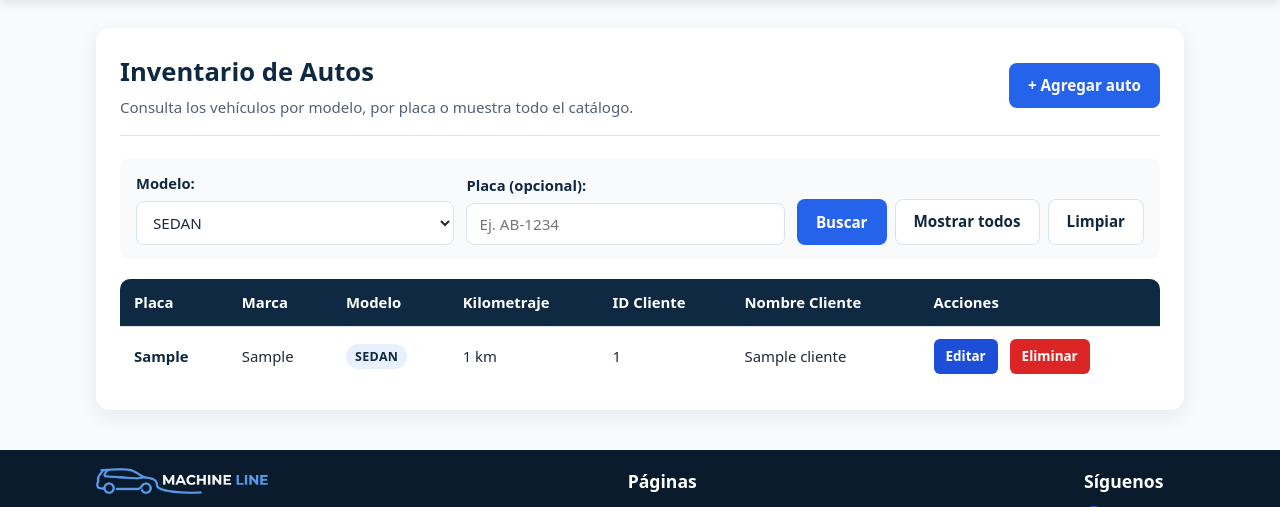
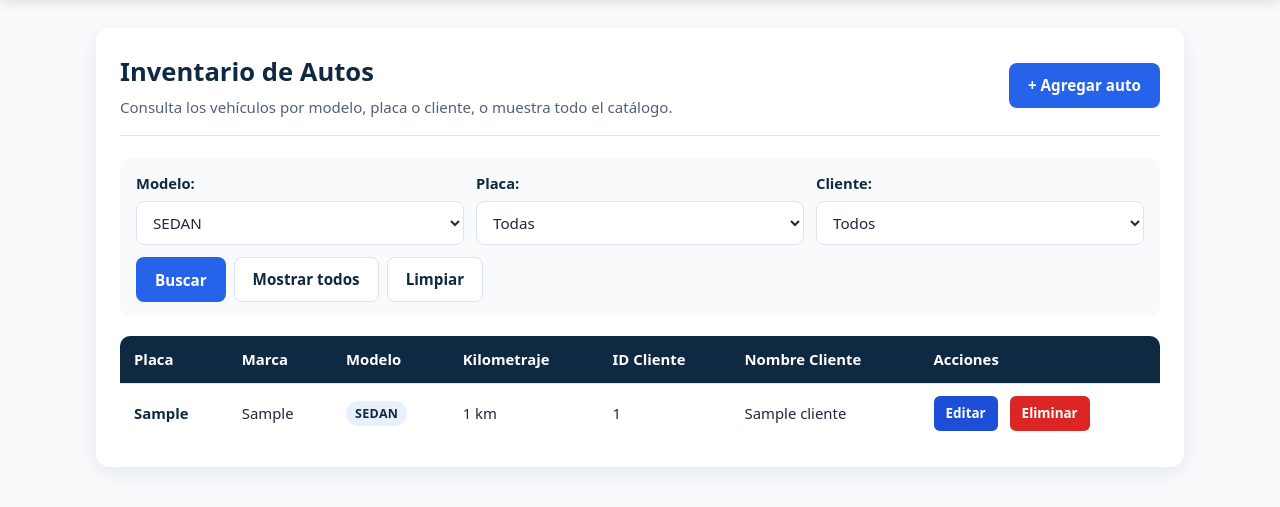
Before and after one commit to aaron-rm/ProyectoSemestralWEB, a PHP site: page /index.php?accion=listar&modelo=SEDAN in a window 1280 px wide. Shown: the part 82-589 px from the top of the page. Run offline with PHP 8.4, Linux system fonts and the light colour scheme; tables that the repository leaves empty hold one stand-in row (values such as "Sample post").

Commit message:
Mostrar autos: selectores dinamicos de placa y cliente desde BD

```diff
--- a/Controlador/AutoController.php
+++ b/Controlador/AutoController.php
@@ -6,10 +6,15 @@ require_once __DIR__ . '/../Modelo/AutoModel.php';
 if ($accion === 'listar') {
     $modelo = '';
     $placa = '';
+    $id_cliente = '';
     $seBusco = false;
 
-    // Solo consulta la BD cuando el usuario selecciona un filtro, busca una placa o pulsa "Mostrar todos"
-    if (isset($_GET['modelo']) || isset($_GET['placa'])) {
+    // Opciones para los selectores de placa y cliente
+    $placasDisponibles = listarPlacas($conexion);
+    $clientesDisponibles = listarClientes($conexion);
+
+    // Solo consulta los autos cuando el usuario busca o pulsa "Mostrar todos"
+    if (isset($_GET['modelo']) || isset($_GET['placa']) || isset($_GET['id_cliente'])) {
         $seBusco = true;
         if (isset($_GET['modelo'])) {
             $modelo = trim($_GET['modelo']);
@@ -17,11 +22,14 @@ if ($accion === 'listar') {
         if (isset($_GET['placa'])) {
             $placa = trim($_GET['placa']);
         }
+        if (isset($_GET['id_cliente'])) {
+            $id_cliente = trim($_GET['id_cliente']);
+        }
     }
 
     $autos = [];
     if ($seBusco) {
-        $autos = listarAutos($conexion, $modelo, $placa);
+        $autos = listarAutos($conexion, $modelo, $placa, $id_cliente);
     }
 
     include __DIR__ . '/../Vista/mostrar_autos.php';
--- a/Modelo/AutoModel.php
+++ b/Modelo/AutoModel.php
@@ -1,6 +1,13 @@
 <?php
-// Obtiene todos los autos o los filtra por modelo y/o placa, junto con el nombre del cliente
-function listarAutos($conexion, $modelo = '', $placa = '')
+// Obtiene las placas registradas para llenar el selector de búsqueda
+function listarPlacas($conexion)
+{
+    $resultado = mysqli_query($conexion, "SELECT placa, marca FROM autos ORDER BY placa");
+    return mysqli_fetch_all($resultado, MYSQLI_ASSOC);
+}
+
+// Obtiene todos los autos o los filtra por modelo, placa y/o cliente
+function listarAutos($conexion, $modelo = '', $placa = '', $id_cliente = '')
 {
     $sql = "SELECT a.*, c.nombre_cliente
             FROM autos a
@@ -12,7 +19,11 @@ function listarAutos($conexion, $modelo = '', $placa = '')
     }
 
     if ($placa !== '') {
-        $sql .= " AND a.placa LIKE '%$placa%'";
+        $sql .= " AND a.placa = '$placa'";
+    }
+
+    if ($id_cliente !== '') {
+        $sql .= " AND a.id_cliente = '$id_cliente'";
     }
 
     $resultado = mysqli_query($conexion, $sql);
--- a/Modelo/ClienteModel.php
+++ b/Modelo/ClienteModel.php
@@ -1,4 +1,11 @@
 <?php
+// Lista los clientes ordenados por nombre para el selector de búsqueda
+function listarClientes($conexion)
+{
+    $resultado = mysqli_query($conexion, "SELECT id_cliente, nombre_cliente FROM clientes ORDER BY nombre_cliente");
+    return mysqli_fetch_all($resultado, MYSQLI_ASSOC);
+}
+
 // Inserta el cliente en la BD (si el ID ya existe, actualiza su nombre)
 function guardarCliente($conexion, $id_cliente, $nombre_cliente)
 {
--- a/Vista/mostrar_autos.php
+++ b/Vista/mostrar_autos.php
@@ -6,9 +6,15 @@ if (isset($_GET['modelo'])) {
 }
 
 if (isset($_GET['placa'])) {
-    $placaBuscada = $_GET['placa'];
+    $placaSeleccionada = $_GET['placa'];
 } else {
-    $placaBuscada = '';
+    $placaSeleccionada = '';
+}
+
+if (isset($_GET['id_cliente'])) {
+    $clienteSeleccionado = $_GET['id_cliente'];
+} else {
+    $clienteSeleccionado = '';
 }
 
 if (!isset($seBusco)) {
@@ -26,12 +32,12 @@ include __DIR__ . '/layouts/header.php';
     <div class="encabezado-pagina">
         <div>
             <h1>Inventario de Autos</h1>
-            <p class="subtitulo">Consulta los vehículos por modelo, por placa o muestra todo el catálogo.</p>
+            <p class="subtitulo">Consulta los vehículos por modelo, placa o cliente, o muestra todo el catálogo.</p>
         </div>
         <a href="index.php?accion=agregar" class="btn btn-primario">+ Agregar auto</a>
     </div>
 
-    <!-- Formulario de consulta por modelo o placa -->
+    <!-- Formulario de consulta por modelo, placa o cliente -->
     <form method="get" action="index.php" class="barra-filtro">
         <input type="hidden" name="accion" value="listar">
         <div class="campo-filtro">
@@ -44,8 +50,22 @@ include __DIR__ . '/layouts/header.php';
             </select>
         </div>
         <div class="campo-filtro">
-            <label for="placa">Placa (opcional):</label>
-            <input type="text" name="placa" id="placa" value="<?= $placaBuscada ?>" placeholder="Ej. AB-1234">
+            <label for="placa">Placa:</label>
+            <select name="placa" id="placa">
+                <option value="">Todas</option>
+                <?php foreach ($placasDisponibles as $item): ?>
+                    <option value="<?= $item['placa'] ?>"<?php if ($placaSeleccionada === $item['placa']) { echo ' selected'; } ?>><?= $item['placa'] ?> &mdash; <?= $item['marca'] ?></option>
+                <?php endforeach; ?>
+            </select>
+        </div>
+        <div class="campo-filtro">
+            <label for="id_cliente">Cliente:</label>
+            <select name="id_cliente" id="id_cliente">
+                <option value="">Todos</option>
+                <?php foreach ($clientesDisponibles as $cli): ?>
+                    <option value="<?= $cli['id_cliente'] ?>"<?php if ($clienteSeleccionado === (string)$cli['id_cliente']) { echo ' selected'; } ?>><?= $cli['nombre_cliente'] ?></option>
+                <?php endforeach; ?>
+            </select>
         </div>
         <div class="acciones-filtro">
             <button type="submit" class="btn btn-primario">Buscar</button>
@@ -60,7 +80,7 @@ include __DIR__ . '/layouts/header.php';
     <?php if (!$seBusco): ?>
         <div class="estado-vacio">
             <h2>Consulta el catálogo de autos</h2>
-            <p>Selecciona un modelo, escribe una placa o pulsa "Mostrar todos" para listar los vehículos.</p>
+            <p>Selecciona un modelo, una placa o un cliente, o pulsa "Mostrar todos" para listar los vehículos.</p>
             <div class="acciones-inline">
                 <a href="index.php?accion=listar&amp;modelo=Todos" class="btn btn-primario">Mostrar todos</a>
             </div>
```
